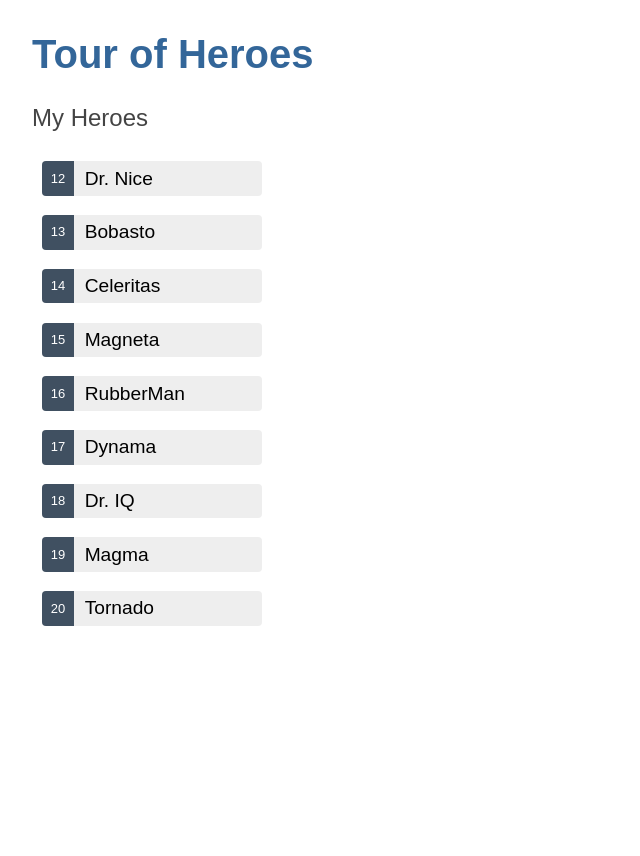
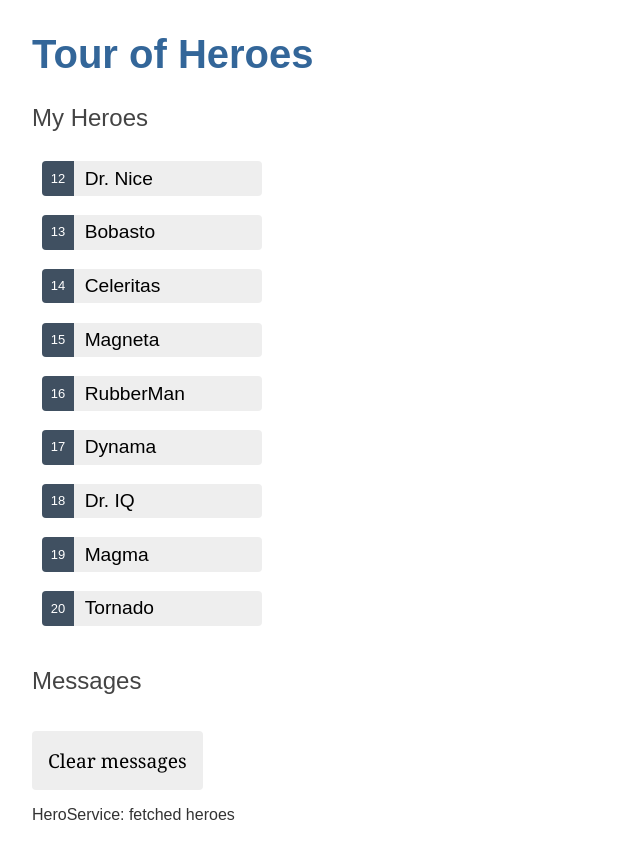
Before and after one commit to emmabyte/angular-tour-of-heroes, an Angular app: page /angular-tour-of-heroes/ in a window 1280 px wide. Shown: the whole page, without its empty margins (0-640 px from the left). Before the commit the page ends 800 px from the top, so only its background shows below. Built offline with nearby package versions, Linux system fonts and the light colour scheme.

Commit message:
added message service with component

```diff
--- a/src/app/app.component.html
+++ b/src/app/app.component.html
@@ -1,2 +1,3 @@
 <h1>{{ title }}</h1>
 <app-heroes></app-heroes>
+<app-messages></app-messages>
--- a/src/app/app.module.ts
+++ b/src/app/app.module.ts
@@ -5,13 +5,15 @@
 import { AppRoutingModule } from './app-routing.module'
 import { AppComponent } from './app.component'
 import { HeroesComponent } from './heroes/heroes.component'
-import { HeroDetailComponent } from './hero-detail/hero-detail.component'
+import { HeroDetailComponent } from './hero-detail/hero-detail.component';
+import { MessagesComponent } from './messages/messages.component'
 
 @NgModule({
   declarations: [
     AppComponent,
     HeroesComponent,
-    HeroDetailComponent
+    HeroDetailComponent,
+    MessagesComponent
   ],
   imports: [
     BrowserModule,
--- a/src/app/hero.service.ts
+++ b/src/app/hero.service.ts
@@ -2,13 +2,19 @@
 import { Hero } from './hero'
 import { HEROES } from './mock-heroes'
 import { Observable, of } from 'rxjs'
+import { MessageService } from './message.service'
 
 @Injectable({
   providedIn: 'root'
 })
 export class HeroService {
+  constructor (
+    private readonly messageService: MessageService
+  ) { }
+
   getHeroes (): Observable<Hero[]> {
     const heroes = of(HEROES)
+    this.messageService.add('HeroService: fetched heroes')
     return heroes
   }
 }
--- a/src/app/heroes/heroes.component.ts
+++ b/src/app/heroes/heroes.component.ts
@@ -1,6 +1,7 @@
 import { Component, OnInit } from '@angular/core'
 import { Hero } from '../hero'
 import { HeroService } from '../hero.service'
+import { MessageService } from '../message.service'
 
 @Component({
   selector: 'app-heroes',
@@ -13,6 +14,7 @@
 
   onSelect (hero: Hero): void {
     this.selectedHero = hero
+    this.messageService.add(`HeroesComponent: Selected hero id=${hero.id}`)
   }
 
   getHeroes (): void {
@@ -21,7 +23,8 @@
   }
 
   constructor (
-    private readonly heroService: HeroService
+    private readonly heroService: HeroService,
+    private readonly messageService: MessageService
   ) { }
 
   ngOnInit (): void {
--- /dev/null
+++ b/src/app/message.service.ts
@@ -0,0 +1,16 @@
+import { Injectable } from '@angular/core'
+
+@Injectable({
+  providedIn: 'root'
+})
+export class MessageService {
+  messages?: string[]
+  add (message: string): void {
+    if (this.messages == null) { this.messages = [] }
+    this.messages.push(message)
+  }
+
+  clear (): void {
+    this.messages = undefined
+  }
+}
--- /dev/null
+++ b/src/app/messages/messages.component.html
@@ -0,0 +1,7 @@
+<div *ngIf="messageService.messages">
+  <h2>Messages</h2>
+  <button type="button" class="clear" (click)="messageService.clear()">
+    Clear messages
+  </button>
+  <div *ngFor="let message of messageService.messages">{{ message }}</div>
+</div>
--- /dev/null
+++ b/src/app/messages/messages.component.ts
@@ -0,0 +1,13 @@
+import { Component } from '@angular/core'
+import { MessageService } from '../message.service'
+
+@Component({
+  selector: 'app-messages',
+  templateUrl: './messages.component.html',
+  styleUrls: ['./messages.component.scss']
+})
+export class MessagesComponent {
+  constructor (
+    public messageService: MessageService
+  ) { }
+}
```
Also changed, not shown: src/app/messages/messages.component.scss (added), 2 other files (tests, documents, lock files or other folders).
